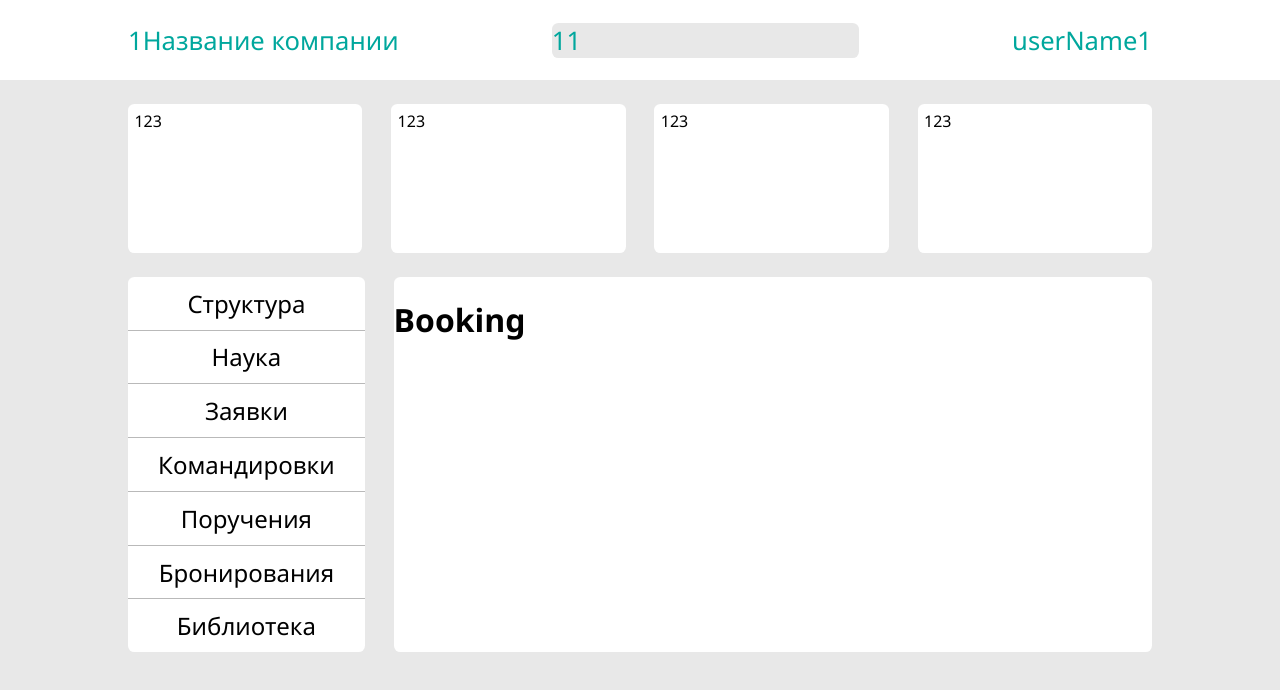
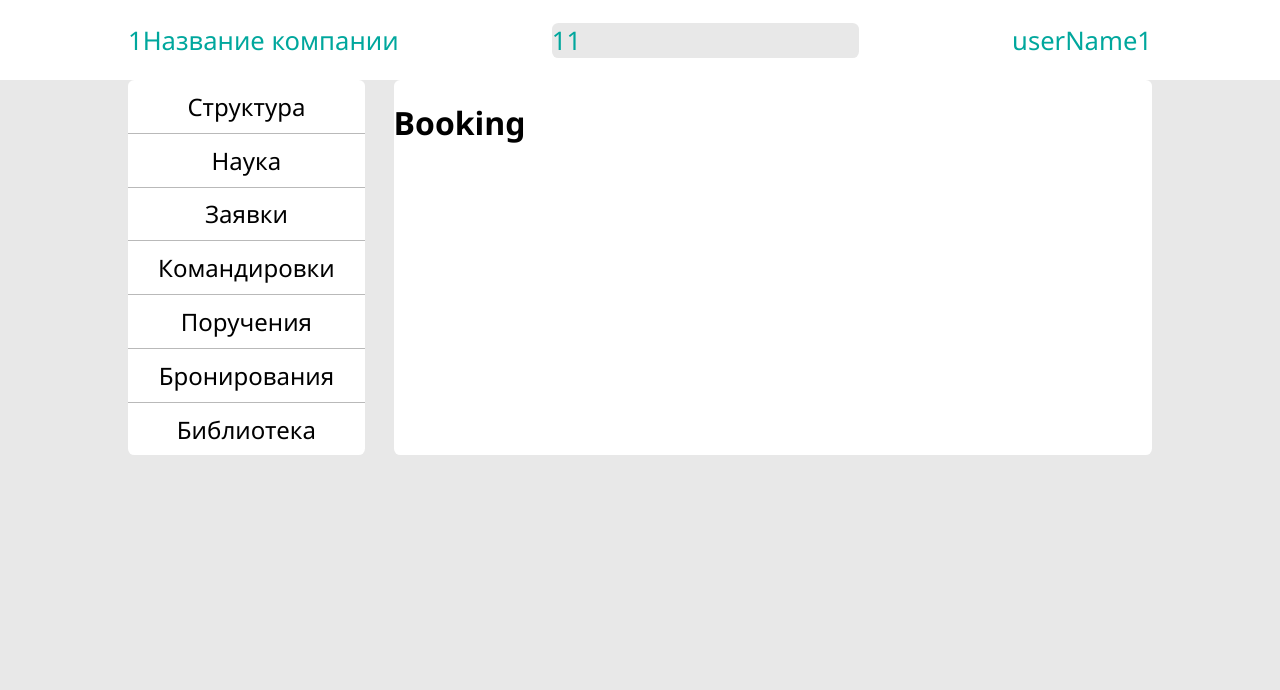
Before and after one commit to AlBelHub/PortalSite_ts, a React (Vite) app in the folder Portal_ts/: page /booking in a window 1280 px wide. Shown: the top 690 px of the page. Built offline with nearby package versions, Linux system fonts and the light colour scheme.

Commit message:
Разделение главной и дочерних страниц

```diff
--- a/Portal_ts/src/main.tsx
+++ b/Portal_ts/src/main.tsx
@@ -12,49 +12,60 @@ import BusinessTrip from "./routes/BusinessTrip.tsx";
 import Errands from "./routes/Errands.tsx";
 import Booking from "./routes/Booking.tsx";
 import Library from "./routes/Library.tsx";
+import Auth from "./routes/Auth.tsx";
 
 import "./styles/base.scss";
-
 
 const router = createBrowserRouter([
   {
     path: "/",
-    element: <Root />,
+    element: <Root AnnouncementOn={true} />,
     errorElement: <ErrorPage />,
     children: [
       {
-        path: "/main",
-        element: <MainPage />
+        path: "/",
+        element: <MainPage />,
       },
+    ],
+  },
+  {
+    element: <Root AnnouncementOn={false} />,
+    errorElement: <ErrorPage />,
+    children: [
       {
         path: "/structure",
-        element: <Structure />
+        element: <Structure />,
       },
       {
         path: "/science",
-        element: <Science />
+        element: <Science />,
       },
       {
         path: "/orders",
-        element: <Orders />
+        element: <Orders />,
       },
       {
         path: "/businessTrip",
-        element: <BusinessTrip />
+        element: <BusinessTrip />,
       },
       {
         path: "/errands",
-        element: <Errands />
+        element: <Errands />,
       },
       {
         path: "/booking",
-        element: <Booking />
+        element: <Booking />,
       },
       {
         path: "/library",
-        element: <Library />
+        element: <Library />,
       },
-    ]
+    ],
+  },
+  {
+    path: "/auth",
+    element: <Auth />,
+    errorElement: <ErrorPage />,
   },
 ]);
 
--- a/Portal_ts/src/root.tsx
+++ b/Portal_ts/src/root.tsx
@@ -5,18 +5,24 @@ import "./styles/root.scss";
 import Announcement from "./components/Announcement";
 import Topbar from "./components/Topbar";
 
-export default function Root() {
+interface Props {
+  AnnouncementOn: boolean;
+}
+
+export default function Root({ AnnouncementOn }: Props) {
   return (
     <>
       <Topbar />
 
       <div className="app-container">
+        {AnnouncementOn && (
           <div className="announcements">
             <Announcement />
             <Announcement />
             <Announcement />
             <Announcement />
           </div>
+        )}
 
         <div className="app-container__items">
           <div className="sidebar b-radius">
```
Lines whose indentation alone changed are shown as unchanged.
